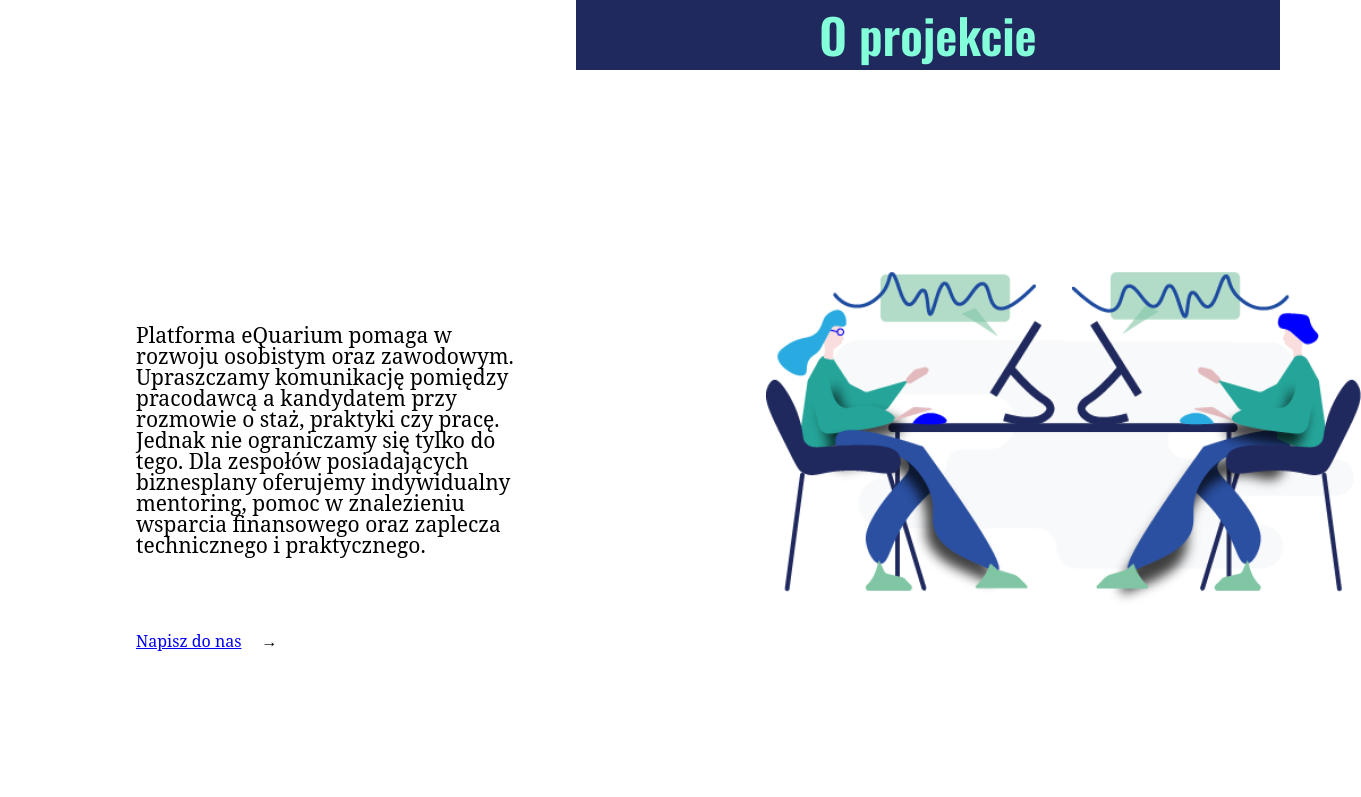
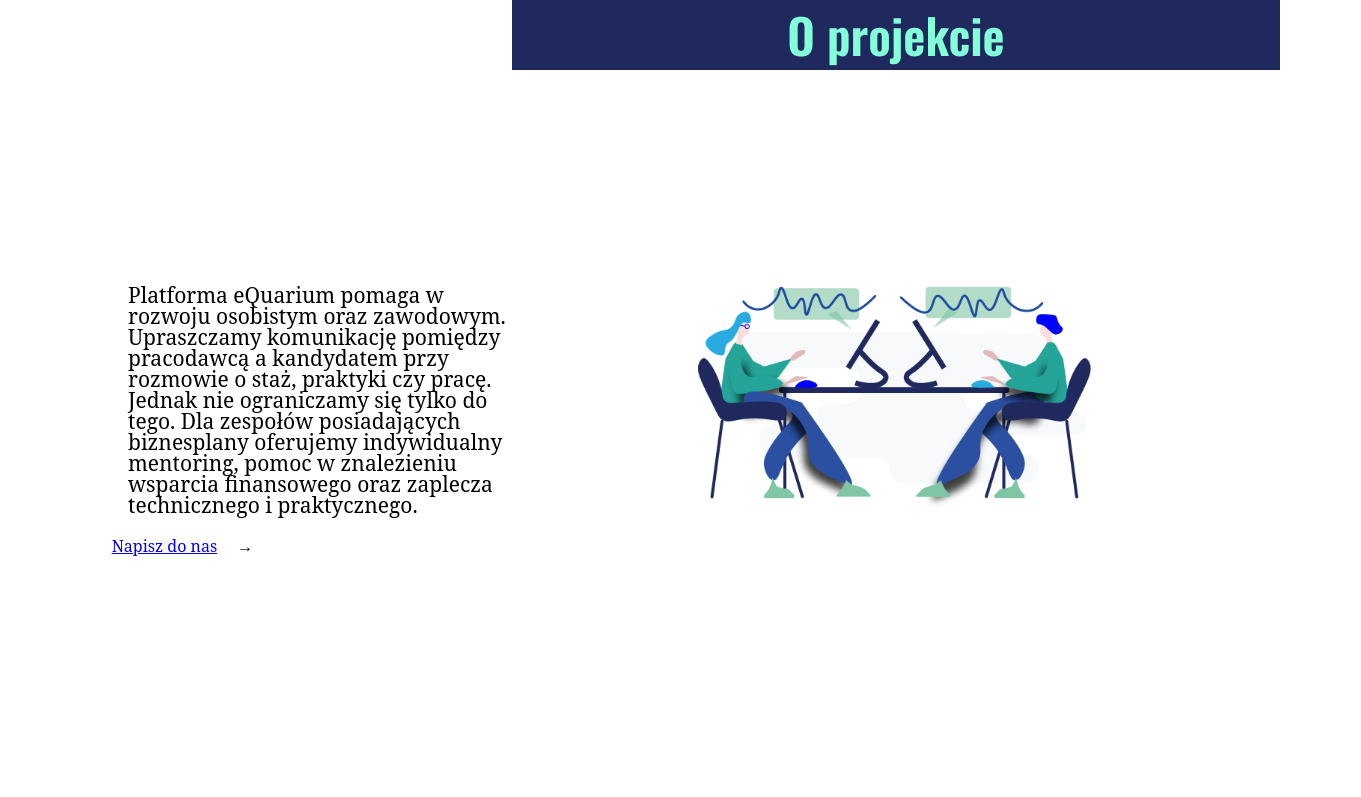
Before and after one commit to Macryo/Equarium, a website built with webpack: page dist/index.HTML in a window 1280 px wide. Shown: the top 797 px of the page, 1361 px wide, since content can reach past the window. Built offline with nearby package versions, Linux system fonts and the light colour scheme.

Commit message:
Changed about project grid.

```diff
--- a/style/aboutProject.css
+++ b/style/aboutProject.css
@@ -7,20 +7,54 @@
     font-weight: var(--font-weight-regular);
 }
 
-#AboutProjectSection > :nth-child(1) {
-    /* Need to position it to the right. */
+#AboutProjectSection{
+    display: grid;
+    grid-template-columns: 1fr 1fr;
+    grid-template-rows: 1fr 2fr 2fr 1fr 2fr;
+    height: 100vh;
+    grid-template-areas: "title title"
+                         ".  ."
+                         "text  img"
+                         "contact ."
+                         ". .";
 }
 
-#AboutProjectSection .grid-container > :nth-child(1){
-    grid-row: 2;
-    text-align: left;
+/* Title */
+
+#AboutProjectSection > :nth-child(1) {
+    grid-area: title;
+    justify-self: flex-end;
+    align-self: flex-start;
+    width: 60%;
 }
 
-#AboutProjectSection .grid-container > :nth-child(2) {
-    height: 100%;
-    grid-row: 2;
+/* Text */
+
+#AboutProjectSection > :nth-child(2){
+    grid-area: text;
+    text-align: left;
+    max-width: 60%;
+    margin: auto;
 }
 
-#AboutProjectSection .grid-container > :nth-child(3) {
-    grid-row: 3;
+/* Image */
+
+#AboutProjectSection > :nth-child(3) {
+    grid-area: img;
+    margin: auto;
+
+
 }
+
+#AboutProjectSection> :nth-child(3) img {
+    width: 75%;
+    height: auto;
+}
+
+/* Contact us */
+
+#AboutProjectSection > :nth-child(4) {
+    grid-area: contact;
+    justify-content: center;
+    width: 57%;
+}
--- a/style/style.css
+++ b/style/style.css
@@ -45,7 +45,7 @@
     color: var(--green);
 }
 
-.grid-container {
+/* .grid-container {
     display: grid;
     grid-template-columns: auto auto;
     padding: 10px;
@@ -54,7 +54,7 @@
 .grid-item {
     padding: 20px;
     text-align: center;
-}
+} */
 
 /* li{
     text-transform: uppercase;
--- a/style/template.css
+++ b/style/template.css
@@ -32,9 +32,9 @@
 }
 
 .grid-item {
-    display: flex;
+    /* display: flex;
     align-self: center;
-    max-width: 60%;
+    max-width: 60%; */
 
 }
 
```
Also changed, not shown: dist/index.HTML.
